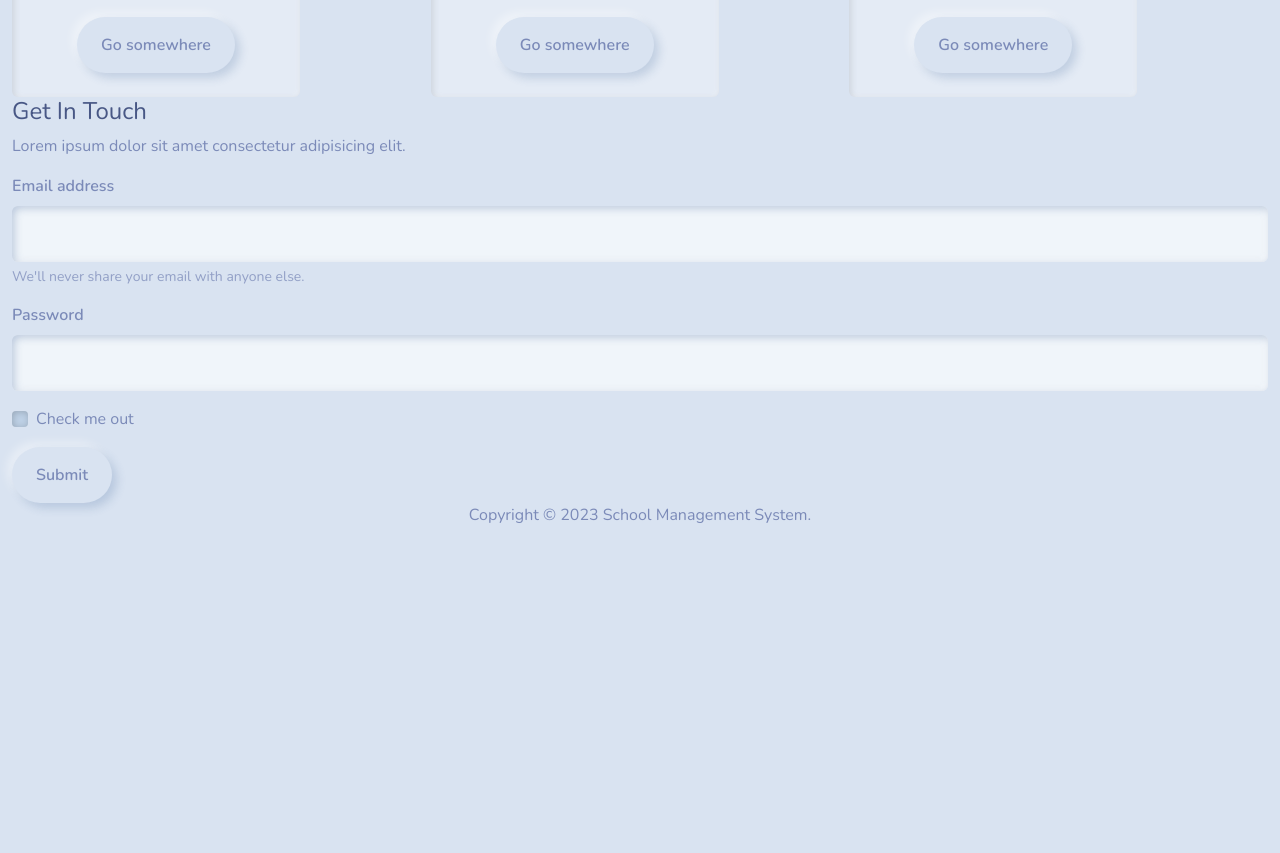
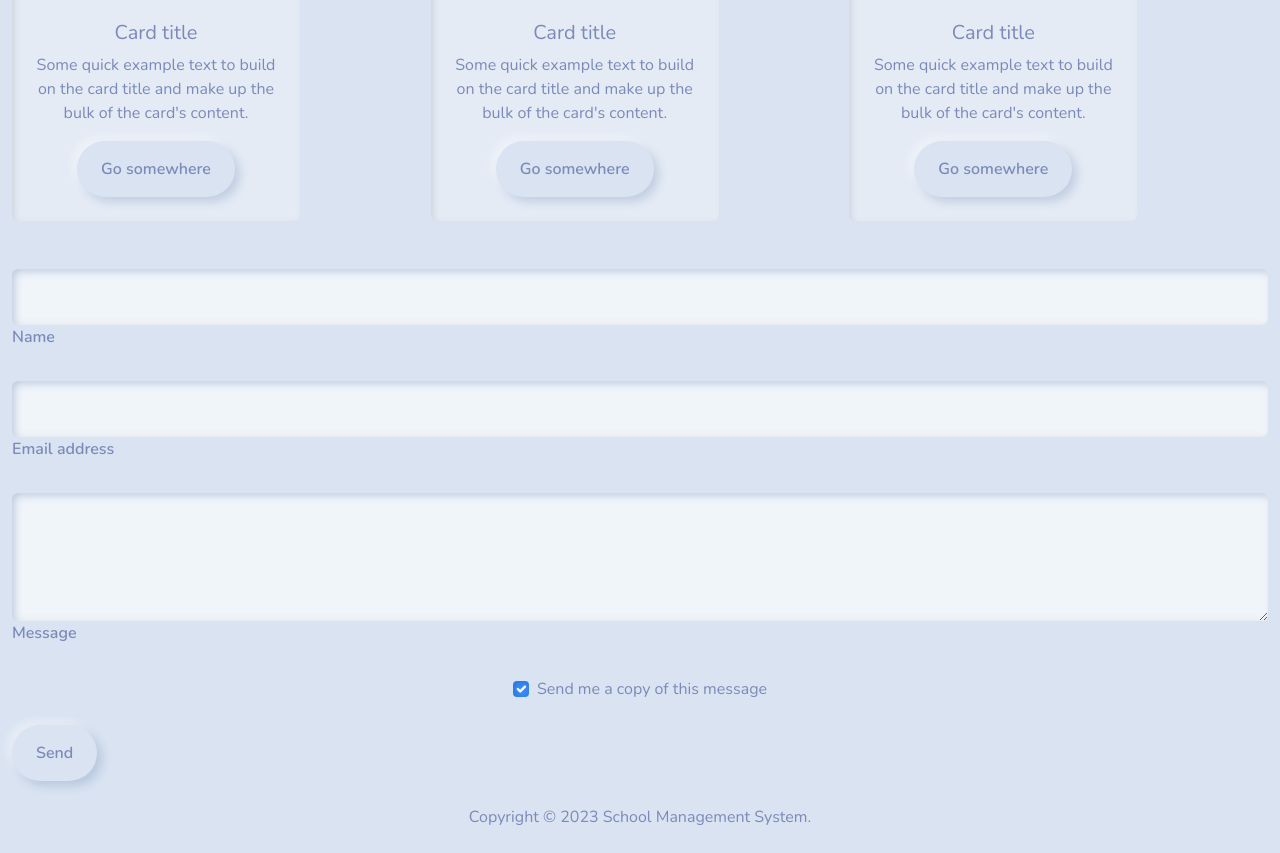
Before and after one commit to Jabir254/school_mgt_system, a Django app: page / in a window 1280 px wide. Shown: the part 1573-2426 px from the top of the page. Before the commit the page ends 2096 px from the top, so only its background shows below. Run offline with Django 4.2, Linux system fonts and the light colour scheme; some libraries are stand-ins or nearby versions.

Commit message:
styling with bootstrap

```diff
--- a/sms/school/students/templates/students/base.html
+++ b/sms/school/students/templates/students/base.html
@@ -9,7 +9,7 @@
   <body class="d-flex flex-column min-vh-100">
     <nav class="navbar navbar-expand-lg navbar-dark bg-primary">
       <div class="container-fluid">
-        <a class="navbar-brand" href="{% url 'index' %}">
+        <a class="navbar-brand" href="{% url 'landing' %}">
           <i class="fa-solid fa-graduation-cap fa-lg"></i> Student Management System
         </a>
         <button class="navbar-toggler" type="button" data-bs-toggle="collapse" data-bs-target="#navbarColor01" aria-controls="navbarColor01" aria-expanded="false" aria-label="Toggle navigation">
--- a/sms/school/students/templates/students/landing.html
+++ b/sms/school/students/templates/students/landing.html
@@ -1,14 +1,18 @@
 {% extends 'students/base.html' %}
 
 {% block body %}
-	<h1 class="d-flex justify-content-center">Transform Your School's Efficiency with our All-in-One Management Platform</h1>
-	<div class="d-flex flex-row justify-content-center">
+	<h1 class="text-center mt-3 mb-3">Transform Your School's Efficiency with our All-in-One Management Platform</h1>
+	<p class="fs-3 text-center">
+		Lorem ipsum dolor sit amet consectetur adipisicing elit. Corporis possimus sint est aliquid odio similique fugit sunt optio ab ex excepturi.
+	</p>
+	<div class="d-flex flex-row justify-content-around">
 		<div class="p-2">
 			<div class="card text-white bg-primary mb-3" style="max-width: 20rem;">
-				<div class="card-header">Header</div>
+				<div class="card-header">Management</div>
 				<div class="card-body">
-				  <h4 class="card-title">Primary card title</h4>
-				  <p class="card-text">Some quick example text to build on the card title and make up the bulk of the card's content.</p>
+				  <p class="card-text">
+					A comprehensive school management system that streamlines administrative tasks, facilitates communication between staff, students, and parents, and provides real-time access to student records and academic progress.
+				  </p>
 				</div>
 			</div>
 		</div>
@@ -85,25 +89,35 @@
 		</div>
 	  </div>
 
-	  <form>
-		<fieldset>
-			<h4>Get In Touch</h4>
-			<p>Lorem ipsum dolor sit amet consectetur adipisicing elit.</p>
-			<div class="mb-3">
-				<label for="exampleInputEmail1" class="form-label">Email address</label>
-				<input type="email" class="form-control" id="exampleInputEmail1" aria-describedby="emailHelp">
-				<div id="emailHelp" class="form-text">We'll never share your email with anyone else.</div>
-			  </div>
-			  <div class="mb-3">
-				<label for="exampleInputPassword1" class="form-label">Password</label>
-				<input type="password" class="form-control" id="exampleInputPassword1">
-			  </div>
-			  <div class="mb-3 form-check">
-				<input type="checkbox" class="form-check-input" id="exampleCheck1">
-				<label class="form-check-label" for="exampleCheck1">Check me out</label>
-			  </div>
-			  <button type="submit" class="btn btn-primary">Submit</button>
-		</fieldset>
+	  <form class="mt-5">
+			<!-- Name input -->
+			<div class="form-outline mb-4">
+			  <input type="text" id="form4Example1" class="form-control" />
+			  <label class="form-label" for="form4Example1">Name</label>
+			</div>
+
+			<!-- Email input -->
+			<div class="form-outline mb-4">
+			  <input type="email" id="form4Example2" class="form-control" />
+			  <label class="form-label" for="form4Example2">Email address</label>
+			</div>
+
+			<!-- Message input -->
+			<div class="form-outline mb-4">
+			  <textarea class="form-control" id="form4Example3" rows="4"></textarea>
+			  <label class="form-label" for="form4Example3">Message</label>
+			</div>
+
+			<!-- Checkbox -->
+			<div class="form-check d-flex justify-content-center mb-4">
+			  <input class="form-check-input me-2" type="checkbox" value="" id="form4Example4" checked />
+			  <label class="form-check-label" for="form4Example4">
+				Send me a copy of this message
+			  </label>
+			</div>
+
+			<!-- Submit button -->
+			<button type="submit" class="btn btn-primary btn-block mb-4">Send</button>
 	  </form>
 
 {% endblock %}
```
